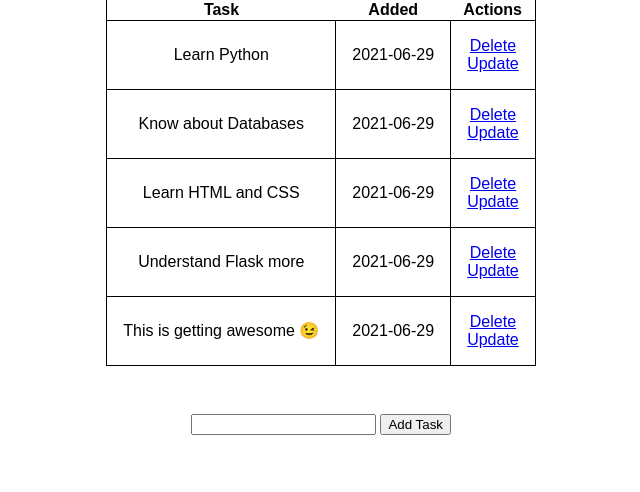
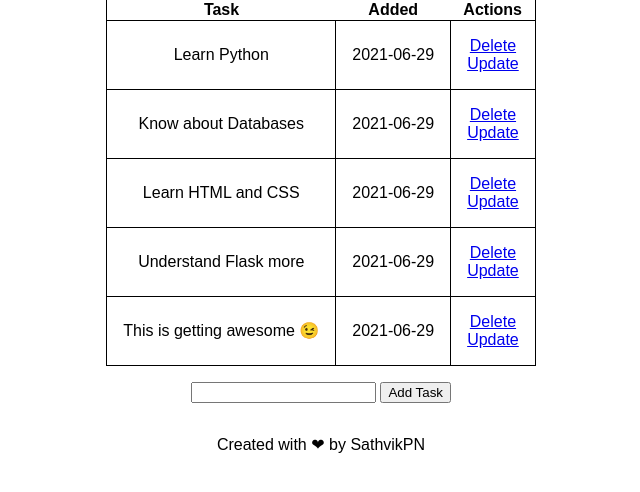
Before and after one commit to SathvikPN/Task-flask, a Flask app: page / in a window 1280 px wide. Shown: the part 81-573 px from the top of the page, without its empty margins (319-959 px from the left). Run offline with Flask 2, Linux system fonts and the light colour scheme; data comes from the database, SQL or seed files in the repository.

Commit message:
add footer

```diff
--- a/static/css/main.css
+++ b/static/css/main.css
@@ -16,5 +16,6 @@ tr {
 
 form {
     display: inline-block;
-    padding-top: 3rem;
+    padding-top: 1rem;
+    padding-bottom: 2rem;
 }
--- a/templates/base.html
+++ b/templates/base.html
@@ -11,4 +11,5 @@
 <body>
     {% block body %} {% endblock %}
 </body>
+<footer>Created with ❤ by SathvikPN</footer>
 </html>
```
